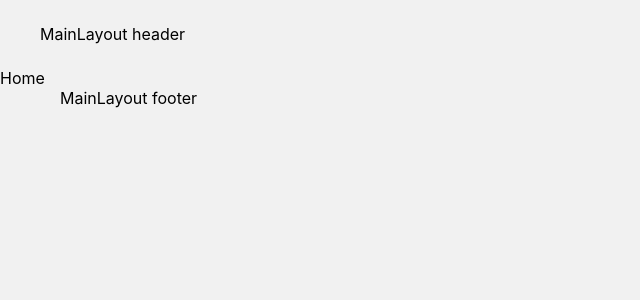
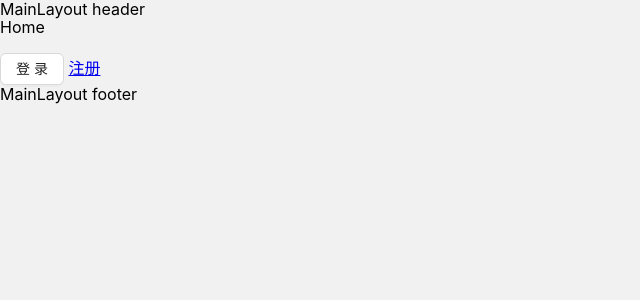
Before and after one commit to xinliceliangshi/low-re, a React (Create React App) app: page / in a window 1280 px wide. Shown: the top 300 px of the page, without its empty margins (0-640 px from the left). Built offline with nearby package versions, Linux system fonts and the light colour scheme.

Commit message:
feat: antd

```diff
--- a/package.json
+++ b/package.json
@@ -12,6 +12,7 @@
     "@types/react-dom": "^18.2.15",
     "@typescript-eslint/eslint-plugin": "^6.11.0",
     "@typescript-eslint/parser": "^6.11.0",
+    "antd": "^5.11.1",
     "eslint": "^8.53.0",
     "react": "^18.2.0",
     "react-dom": "^18.2.0",
--- a/src/App.tsx
+++ b/src/App.tsx
@@ -2,6 +2,7 @@ import React from 'react'
 // import List from '../src/pages/manager/List'
 import { RouterProvider } from 'react-router-dom'
 import routerConfig from './router'
+import 'antd/dist/reset.css'
 function App() {
   return <RouterProvider router={routerConfig}></RouterProvider>
 }
--- a/src/pages/Home.tsx
+++ b/src/pages/Home.tsx
@@ -1,5 +1,20 @@
 import React, { FC } from 'react'
+import { useNavigate, Link } from 'react-router-dom'
+import { Button } from 'antd'
 const Home: FC = () => {
-  return <div>Home</div>
+  const nav = useNavigate()
+  function clickHander() {
+    nav({
+      pathname: '/login',
+      search: '?name=123',
+    })
+  }
+  return (
+    <div>
+      <p>Home</p>
+      <Button onClick={clickHander}>登录</Button>&nbsp;
+      <Link to="/register">注册</Link>
+    </div>
+  )
 }
 export default Home
--- a/src/pages/Layouts/MainLayouts.tsx
+++ b/src/pages/Layouts/MainLayouts.tsx
@@ -1,14 +1,14 @@
 import React, { FC } from 'react'
 import { Outlet } from 'react-router-dom'
-import styles from './MainLayout.module.scss'
+// import styles from './MainLayout.module.scss'
 const MainLayouts: FC = () => {
   return (
     <>
-      <div className={styles.container}>MainLayout header</div>
-      <div className={styles.left}>
+      <div>MainLayout header</div>
+      <div>
         <Outlet />
       </div>
-      <div className={styles.right}>MainLayout footer</div>
+      <div>MainLayout footer</div>
     </>
   )
 }
--- a/src/pages/Login.tsx
+++ b/src/pages/Login.tsx
@@ -1,5 +1,14 @@
 import React, { FC } from 'react'
+import { useNavigate } from 'react-router-dom'
 const Login: FC = () => {
-  return <div>Login</div>
+  const nav = useNavigate()
+  return (
+    <div>
+      <p>Login</p>
+      <div>
+        <button onClick={() => nav(-1)}>返回</button>
+      </div>
+    </div>
+  )
 }
 export default Login
--- a/src/pages/manager/List.tsx
+++ b/src/pages/manager/List.tsx
@@ -1,6 +1,7 @@
 import React, { FC, useState } from 'react'
 import styles from './List.module.scss'
 import QuestionCard from '../../components/QesionCard'
+import { useSearchParams } from 'react-router-dom'
 const rowQuestion = [
   {
     _id: 'q1',
@@ -22,6 +23,7 @@ const rowQuestion = [
   },
 ]
 const List: FC = () => {
+  const [searchParams] = useSearchParams()
   const [qestionList, setQestionList] = useState(rowQuestion)
   return (
     <>
--- a/src/pages/quesion/Edit/index.tsx
+++ b/src/pages/quesion/Edit/index.tsx
@@ -1,5 +1,7 @@
 import React, { FC } from 'react'
+import { useParams } from 'react-router-dom'
 const Edit: FC = () => {
-  return <div>Edit</div>
+  const { id = '' } = useParams()
+  return <div>Edit {id}</div>
 }
 export default Edit
```
Also changed, not shown: 1 other file (tests, documents, lock files or other folders).
